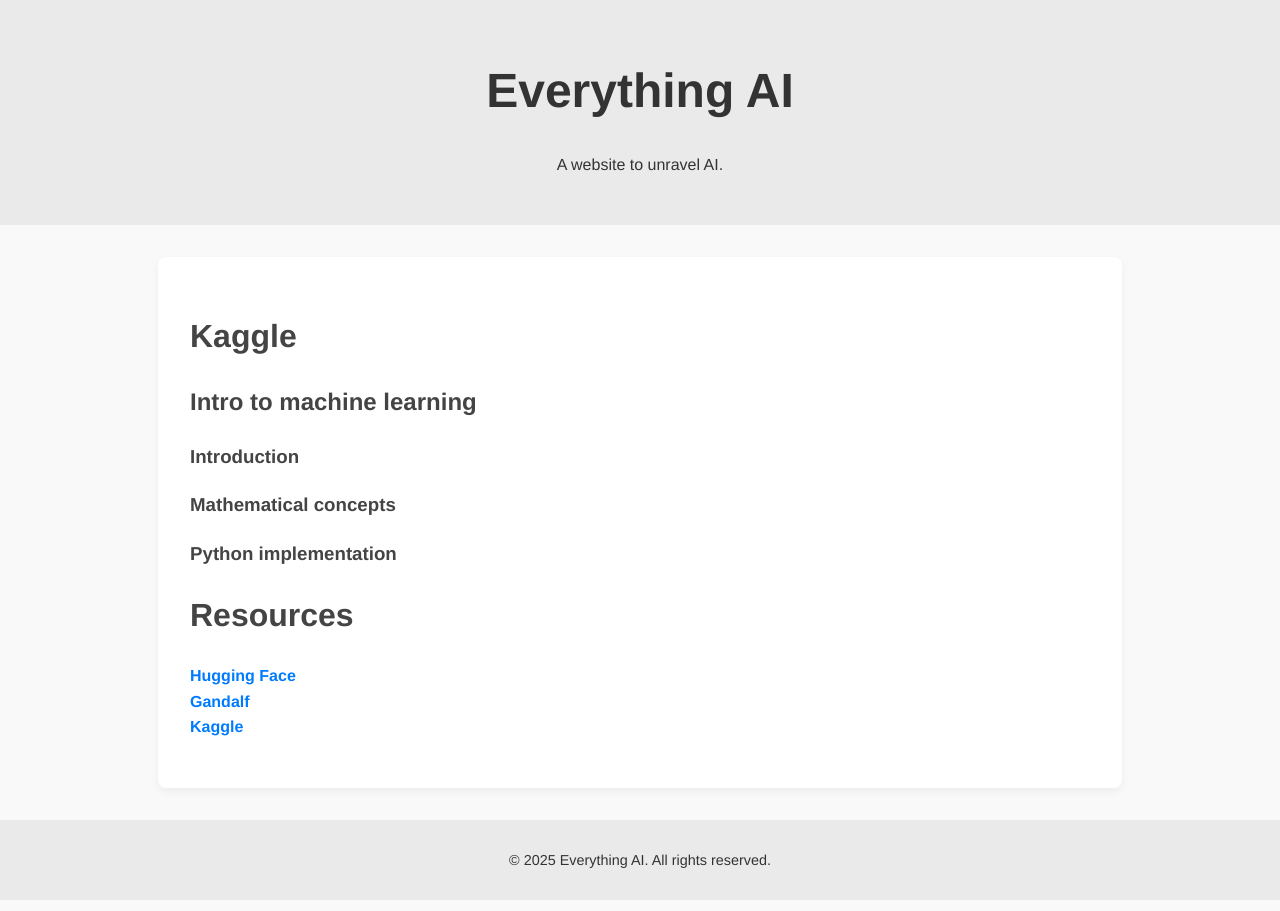
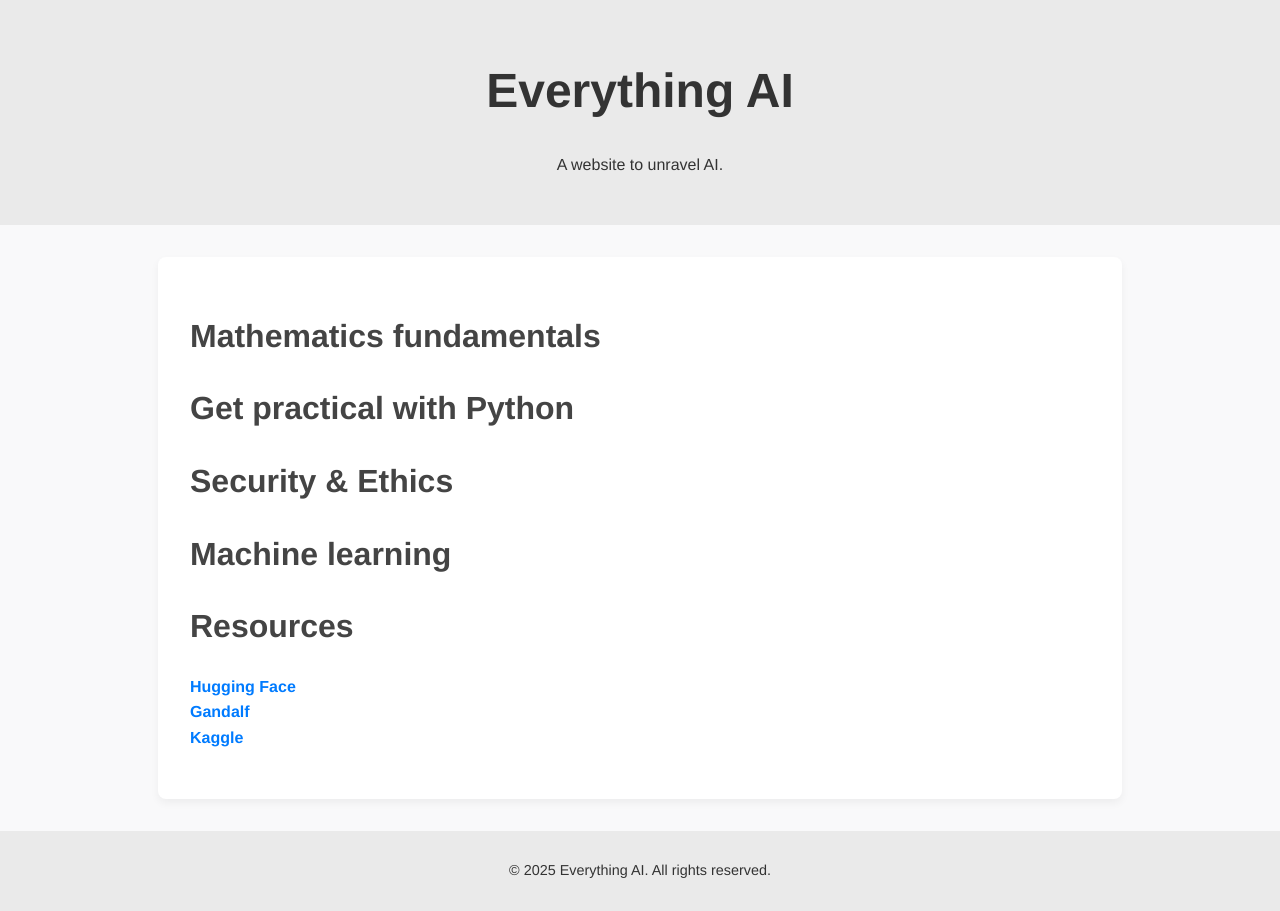
Before and after one commit to ai-paradox/ai-paradox.github.io, a Jekyll site: the page built from index.md, in a window 1280 px wide. Built offline with Jekyll 4.4.1, drawn with Linux system fonts in a browser that asks for light colours.

Commit message:
Update index.md

```diff
--- a/index.md
+++ b/index.md
@@ -1,16 +1,15 @@
 ---
 layout: default
-title: Home - AI made easy
+title: Everything AI - Home
 ---
-# Kaggle
 
-## Intro to machine learning
+# Mathematics fundamentals
 
-### Introduction
+# Get practical with Python
 
-### Mathematical concepts
+# Security & Ethics
 
-### Python implementation
+# Machine learning
 
 # Resources
 
```
